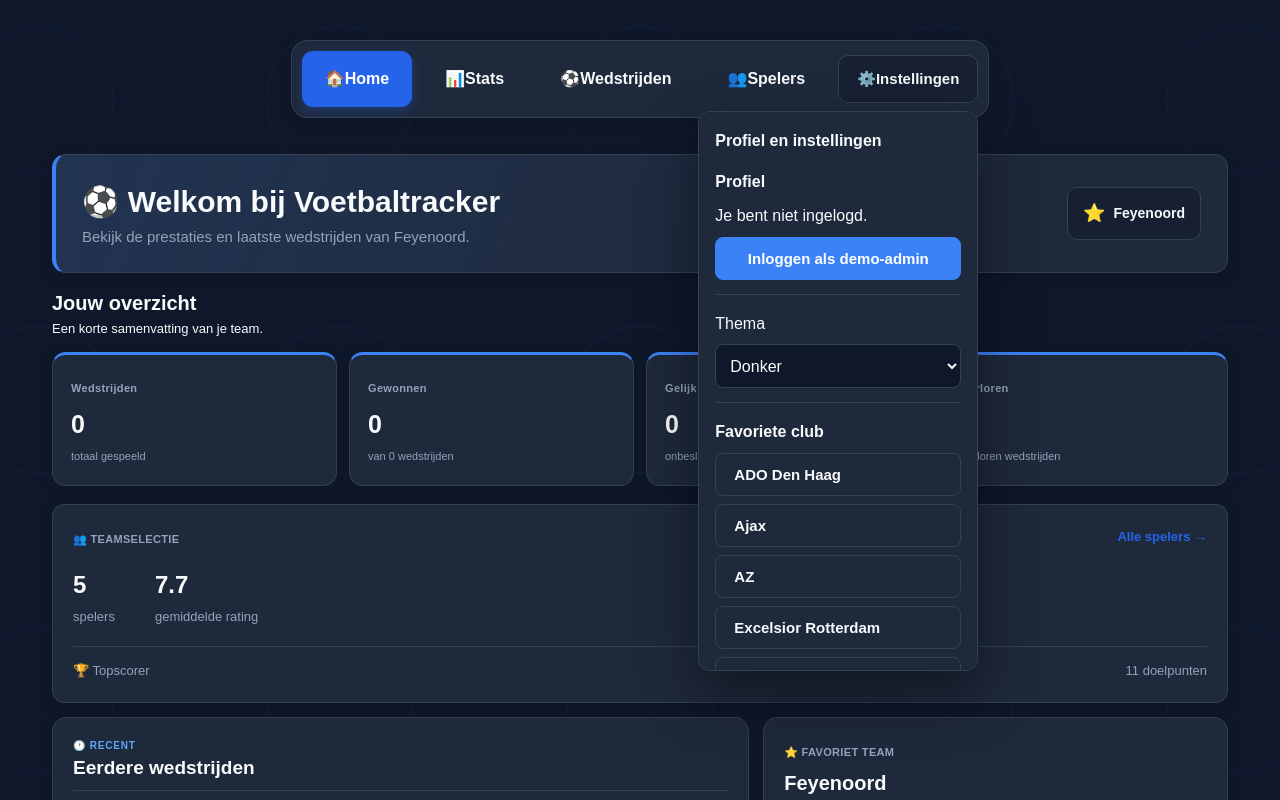
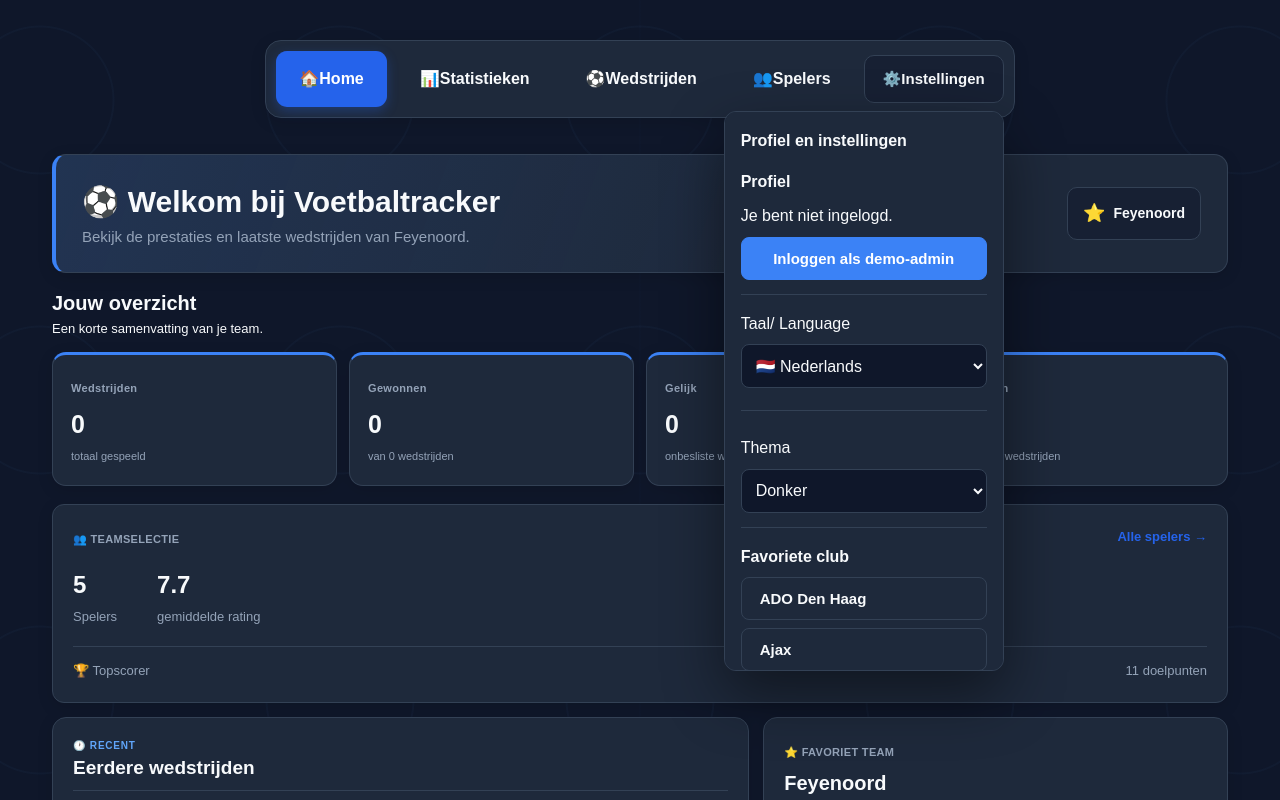
Before and after one commit to Ryan050409/simpel-design, a React (Vite) app: page / in a window 1280 px wide. Both pictures are taken after a click on the button "Profiel en instellingen". Shown: the top 800 px of the page. Built offline with nearby package versions, Linux system fonts and the light colour scheme.

Commit message:
bezig met vertaling toevoegen, homepage af

```diff
--- a/src/App.tsx
+++ b/src/App.tsx
@@ -17,7 +17,7 @@ import HomePage from "./HomePage";
 import HelpPage from "./HelpPage";
 import AdminPage from "./AdminPage";
 import { DEMO_USER } from "./demoUser";
-
+import { translations, type Language } from "./translations.ts";
 import type { Player, Match, Team } from "./types.ts";
 
 /*
@@ -186,6 +186,10 @@ function AppContent() {
   });
 
   const [showProfileMenu, setShowProfileMenu] = useState(false);
+  const [language, setLanguage] = useState<Language>(() => {
+    const savedLanguage = localStorage.getItem("language");
+    return savedLanguage === "en" ? "en" : "nl";
+  });
 
   const [isLoggedIn, setIsLoggedIn] = useState(() => {
     return localStorage.getItem("demoLoggedIn") === "true";
@@ -266,6 +270,10 @@ function AppContent() {
   }, [theme]);
 
   useEffect(() => {
+    localStorage.setItem("language", language);
+  }, [language]);
+
+  useEffect(() => {
     localStorage.setItem("demoLoggedIn", String(isLoggedIn));
   }, [isLoggedIn]);
 
@@ -303,6 +311,7 @@ function AppContent() {
   }, [isLoggedIn, location.pathname]);
 
   const isAdmin = isLoggedIn && DEMO_USER.role === "admin";
+  const t = translations[language];
 
   return (
     <div className={`app ${theme}`}>
@@ -318,21 +327,21 @@ function AppContent() {
           <span className="mobile-nav-icon" aria-hidden="true">
             📊
           </span>
-          <span className="mobile-nav-label">Stats</span>
+          <span className="mobile-nav-label">{t.stats}</span>
         </NavLink>
 
         <NavLink to="/wedstrijden" aria-label="Wedstrijden">
           <span className="mobile-nav-icon" aria-hidden="true">
             ⚽
           </span>
-          <span className="mobile-nav-label">Wedstrijden</span>
+          <span className="mobile-nav-label">{t.matches}</span>
         </NavLink>
 
         <NavLink to="/spelers" aria-label="Spelers">
           <span className="mobile-nav-icon" aria-hidden="true">
             👥
           </span>
-          <span className="mobile-nav-label">Spelers</span>
+          <span className="mobile-nav-label">{t.players}</span>
         </NavLink>
 
         {isAdmin && (
@@ -340,7 +349,7 @@ function AppContent() {
             <span className="mobile-nav-icon" aria-hidden="true">
               🛡️
             </span>
-            <span className="mobile-nav-label">Admin</span>
+            <span className="mobile-nav-label">{t.admin}</span>
           </NavLink>
         )}
 
@@ -356,12 +365,12 @@ function AppContent() {
             <span className="mobile-nav-icon" aria-hidden="true">
               ⚙️
             </span>
-            <span className="mobile-nav-label">Instellingen</span>
+            <span className="mobile-nav-label">{t.settings}</span>
           </button>
 
           {showProfileMenu && (
             <div className="profile-menu-dropdown">
-              <h3>Profiel en instellingen</h3>
+              <h3>{t.profileSettings}</h3>
 
               <div className="profile-menu-section">
                 <strong>Profiel</strong>
@@ -397,9 +406,21 @@ function AppContent() {
                   </>
                 )}
               </div>
+              <div className="profile-menu-section">
+                <label htmlFor="profile-language">Taal/ Language</label>
 
-              <div className="profile-menu-section">
-                <label htmlFor="profile-theme">Thema</label>
+                <select
+                  id="profile-language"
+                  value={language}
+                  onChange={(event) =>
+                    setLanguage(event.target.value as "nl" | "en")
+                  }
+                >
+                  <option value="nl">🇳🇱 Nederlands</option>
+                  <option value="en">🇬🇧 English</option>
+                </select>
+                <div className="profile-menu-section"></div>
+                <label htmlFor="profile-theme">{t.theme}</label>
 
                 <select
                   id="profile-theme"
@@ -408,13 +429,13 @@ function AppContent() {
                     setTheme(event.target.value as "dark" | "light")
                   }
                 >
-                  <option value="dark">Donker</option>
-                  <option value="light">Licht</option>
+                  <option value="dark">{t.dark}</option>
+                  <option value="light">{t.light}</option>
                 </select>
               </div>
 
               <div className="profile-menu-section">
-                <strong>Favoriete club</strong>
+                <strong>{t.favoriteClub}</strong>
 
                 {teams.map((club) => (
                   <button
@@ -434,15 +455,12 @@ function AppContent() {
               </div>
 
               <NavLink to="/help" onClick={() => setShowProfileMenu(false)}>
-                ❓ Hulp & veelgestelde vragen
+                {t.help}
               </NavLink>
 
               {isAdmin && (
-                <NavLink
-                  to="/admin"
-                  onClick={() => setShowProfileMenu(false)}
-                >
-                  Adminpagina
+                <NavLink to="/admin" onClick={() => setShowProfileMenu(false)}>
+                  {t.admin}
                 </NavLink>
               )}
             </div>
@@ -454,18 +472,19 @@ function AppContent() {
         <Route
           path="/"
           element={
-            <HomePage matches={matches} playerList={playerList} team={team} />
+            <HomePage
+              matches={matches}
+              playerList={playerList}
+              team={team}
+              language={language}
+            />
           }
         />
 
         <Route
           path="/dashboard"
           element={
-            <Dashboard
-              matches={matches}
-              playerList={playerList}
-              team={team}
-            />
+            <Dashboard matches={matches} playerList={playerList} team={team} />
           }
         />
 
@@ -502,10 +521,7 @@ function AppContent() {
           }
         />
 
-        <Route
-          path="/help"
-          element={<HelpPage isAdmin={isAdmin} />}
-        />
+        <Route path="/help" element={<HelpPage isAdmin={isAdmin} />} />
       </Routes>
     </div>
   );
--- a/src/HomePage.tsx
+++ b/src/HomePage.tsx
@@ -1,13 +1,22 @@
 import { Link } from "react-router-dom";
 import type { Match, Player } from "./types.ts";
+import { translations } from "./translations.ts";
 
 type HomePageProps = {
   matches: Match[];
   playerList: Player[];
   team: string;
+  language: "nl" | "en";
 };
 
-function HomePage({ matches, playerList, team }: HomePageProps) {
+function HomePage({
+  matches,
+  playerList,
+  team,
+  language,
+}: HomePageProps) {
+  const t = translations[language];
+
   const teamMatches = matches.filter(
     (match) => match.home === team || match.away === team,
   );
@@ -18,16 +27,17 @@ function HomePage({ matches, playerList, team }: HomePageProps) {
 
   const latestMatch = recentMatches[0];
   const previousMatches = recentMatches.slice(1);
+
   const latestMatchResult = latestMatch
     ? latestMatch.homeGoals === latestMatch.awayGoals
-      ? "Gelijkspel"
+      ? t.draw
       : (
             latestMatch.home === team
               ? latestMatch.homeGoals > latestMatch.awayGoals
               : latestMatch.awayGoals > latestMatch.homeGoals
           )
-        ? "Gewonnen"
-        : "Verloren"
+        ? t.won
+        : t.lost
     : null;
   const wins = teamMatches.filter((match) => {
     const teamGoals = match.home === team ? match.homeGoals : match.awayGoals;
@@ -59,8 +69,10 @@ function HomePage({ matches, playerList, team }: HomePageProps) {
     <div className="home-page">
       <div className="home-page-header">
         <div>
-          <h1>⚽ Welkom bij Voetbaltracker</h1>
-          <p>Bekijk de prestaties en laatste wedstrijden van {team}.</p>
+          <h1>⚽ {t.welcome}</h1>
+          <p>
+            {t.teamDescription} {team}.
+          </p>
         </div>
 
         <div className="home-page-team-badge">
@@ -75,15 +87,20 @@ function HomePage({ matches, playerList, team }: HomePageProps) {
           aria-labelledby="home-featured-match-title"
         >
           <div className="home-page-featured-match-heading">
-            <span className="home-page-panel-label">⚽ LAATSTE UITSLAG</span>
-            <Link to="/wedstrijden">Alle wedstrijden →</Link>
+            <span className="home-page-panel-label">
+              ⚽ {t.latestResult}
+            </span>
+            <Link to="/wedstrijden">{t.allMatches} →</Link>
           </div>
 
-          <h2 id="home-featured-match-title">Laatste wedstrijd van {team}</h2>
+          <h2 id="home-featured-match-title">
+            {t.latestMatch} {team}
+          </h2>
+
           {latestMatchResult && (
             <span
               className="home-page-match-status"
-              aria-label={`Resultaat voor ${team}: ${latestMatchResult}`}
+              aria-label={`${t.latestResult} ${team}: ${latestMatchResult}`}
             >
               {latestMatchResult}
             </span>
@@ -102,14 +119,20 @@ function HomePage({ matches, playerList, team }: HomePageProps) {
             >
               {latestMatch.home}
             </strong>
+
             <div
               className="home-page-featured-score"
-              aria-label={`Uitslag ${latestMatch.homeGoals} tegen ${latestMatch.awayGoals}`}
+              aria-label={
+                language === "nl"
+                  ? `Uitslag ${latestMatch.homeGoals} tegen ${latestMatch.awayGoals}`
+                  : `Score ${latestMatch.homeGoals} to ${latestMatch.awayGoals}`
+              }
             >
               <span>{latestMatch.homeGoals}</span>
               <span aria-hidden="true">–</span>
               <span>{latestMatch.awayGoals}</span>
             </div>
+
             <strong
               className={[
                 latestMatch.away === team ? "featured-team-favorite" : "",
@@ -121,79 +144,87 @@ function HomePage({ matches, playerList, team }: HomePageProps) {
                 .join(" ")}
             >
               {latestMatch.away}
-            </strong>{" "}
+            </strong>
           </div>
 
           <p className="home-page-featured-match-date">
-            Gespeeld op {latestMatch.date}
+            {t.playedOn} {latestMatch.date}
           </p>
         </section>
       )}
 
       <div className="home-page-section-title">
         <div>
-          <h2>Jouw overzicht</h2>
-          <p>Een korte samenvatting van je team.</p>
+          <h2>{t.overview}</h2>
+          <p>{t.teamSummary}</p>
         </div>
       </div>
 
       <div className="home-page-stats">
         <div className="home-page-stat">
-          <span>Wedstrijden</span>
+          <span>{t.matches}</span>
           <strong>{teamMatches.length}</strong>
-          <small>totaal gespeeld</small>
+          <small>{t.totalMatches}</small>
         </div>
 
         <div className="home-page-stat">
-          <span>Gewonnen</span>
+          <span>{t.won}</span>
           <strong>{wins}</strong>
-          <small>van {teamMatches.length} wedstrijden</small>
+          <small>
+            {t.ofMatches} {teamMatches.length} {t.matches.toLowerCase()}
+          </small>
         </div>
 
         <div className="home-page-stat">
-          <span>Gelijk</span>
+          <span>{t.draw}</span>
           <strong>{draws}</strong>
-          <small>onbesliste wedstrijden</small>
+          <small>{t.undecidedMatches}</small>
         </div>
 
         <div className="home-page-stat">
-          <span>Verloren</span>
+          <span>{t.lost}</span>
           <strong>{losses}</strong>
-          <small>verloren wedstrijden</small>
+          <small>{t.lostMatches}</small>
         </div>
       </div>
 
       <div className="home-page-player-summary">
         <div className="home-page-player-summary-header">
           <div>
-            <span className="home-page-panel-label">👥 TEAMSELECTIE</span>
+            <span className="home-page-panel-label">
+              👥 {t.teamSelection}
+            </span>
           </div>
 
-          <Link to="/spelers">Alle spelers →</Link>
+          <Link to="/spelers">{t.allPlayers} →</Link>
         </div>
 
         <div className="home-page-player-summary-stats">
           <div>
             <strong>{teamPlayers.length}</strong>
-            <span>{teamPlayers.length === 1 ? "speler" : "spelers"}</span>
+            <span>
+              {teamPlayers.length === 1 ? t.player : t.players}
+            </span>
           </div>
 
           <div>
             <strong>{averageRating ?? "-"}</strong>
-            <span>gemiddelde rating</span>
+            <span>{t.averageRating}</span>
           </div>
         </div>
 
         {topScorer && (
           <div className="home-page-player-summary-topscorer">
-            <span>🏆 Topscorer</span>
+            <span>🏆 {t.topScorer}</span>
 
             <div>
               <strong>
                 {topScorer.firstname} {topScorer.lastname}
               </strong>
 
-              <span>{topScorer.goals} doelpunten</span>
+              <span>
+                {topScorer.goals} {t.goals}
+              </span>
             </div>
           </div>
         )}
@@ -203,8 +234,10 @@ function HomePage({ matches, playerList, team }: HomePageProps) {
         <div className="home-page-panel">
           <div className="home-page-panel-heading">
             <div>
-              <span className="home-page-panel-label">🕐 RECENT</span>
-              <h2>Eerdere wedstrijden</h2>
+              <span className="home-page-panel-label">
+                🕐 {t.recent}
+              </span>
+              <h2>{t.previousMatches}</h2>
             </div>
           </div>
 
@@ -229,10 +262,10 @@ function HomePage({ matches, playerList, team }: HomePageProps) {
 
                 const resultLabel =
                   result === "W"
-                    ? "Gewonnen"
+                    ? t.won
                     : result === "G"
-                      ? "Gelijkspel"
-                      : "Verloren";
+                      ? t.draw
+                      : t.lost;
 
                 return (
                   <div className="home-page-match" key={match.id}>
@@ -265,27 +298,31 @@ function HomePage({ matches, playerList, team }: HomePageProps) {
               <span aria-hidden="true">⚽</span>
               <p>
                 {latestMatch
-                  ? "Er zijn nog geen eerdere wedstrijden."
-                  : "Nog geen wedstrijden toegevoegd."}
+                  ? t.noPreviousMatches
+                  : t.noMatches}
               </p>
-              <Link to="/wedstrijden">Bekijk wedstrijden →</Link>
+              <Link to="/wedstrijden">{t.viewMatches} →</Link>
             </div>
           )}
         </div>
 
         <div className="home-page-side-column">
           <div className="home-page-panel home-page-team-panel">
-            <span className="home-page-panel-label">⭐ FAVORIET TEAM</span>
+            <span className="home-page-panel-label">
+              ⭐ {t.favoriteTeam}
+            </span>
             <h2>{team}</h2>
             <p>
               {teamMatches.length === 0
-                ? "Voeg je eerste wedstrijd toe om hier meer teaminformatie te zien."
-                : `${wins} gewonnen · ${draws} gelijk · ${losses} verloren`}
+                ? t.addFirstMatch
+                : `${wins} ${t.wonShort} · ${draws} ${t.drawShort} · ${losses} ${t.lostShort}`}
             </p>
           </div>
 
           <div className="home-page-panel home-page-top-player">
-            <span className="home-page-panel-label">🏆 TOPSCORER</span>
+            <span className="home-page-panel-label">
+              🏆 {t.topScorerLabel}
+            </span>
 
             {topScorer ? (
               <>
@@ -295,13 +332,13 @@ function HomePage({ matches, playerList, team }: HomePageProps) {
 
                 <div className="home-page-top-player-stats">
                   <strong>{topScorer.goals}</strong>
-                  <span>doelpunten</span>
+                  <span>{t.goals}</span>
                 </div>
               </>
             ) : (
               <div className="home-page-empty-small">
-                <p>Nog geen spelers toegevoegd.</p>
-                <Link to="/spelers">Eerste speler toevoegen →</Link>
+                <p>{t.noPlayers}</p>
+                <Link to="/spelers">{t.addFirstPlayer} →</Link>
               </div>
             )}
           </div>
--- /dev/null
+++ b/src/translations.ts
@@ -0,0 +1,118 @@
+
+export type Language = "nl" | "en";
+
+export const translations = {
+  nl: {
+    home: "Home",
+    stats: "Statistieken",
+    matches: "Wedstrijden",
+    players: "Spelers",
+    admin: "Admin",
+    settings: "Instellingen",
+    profileSettings: "Profiel en instellingen",
+    profile: "Profiel",
+    role: "Rol",
+    logout: "Uitloggen",
+    notLoggedIn: "Je bent niet ingelogd.",
+    demoLogin: "Inloggen als demo-admin",
+    theme: "Thema",
+    dark: "Donker",
+    light: "Licht",
+    favoriteClub: "Favoriete club",
+    help: "Hulp & veelgestelde vragen",
+    language: "Taal",
+
+    welcome: "Welkom bij Voetbaltracker",
+    teamDescription: "Bekijk de prestaties en laatste wedstrijden van",
+    latestResult: "LAATSTE UITSLAG",
+    allMatches: "Alle wedstrijden",
+    latestMatch: "Laatste wedstrijd van",
+    playedOn: "Gespeeld op",
+    overview: "Jouw overzicht",
+    teamSummary: "Een korte samenvatting van je team.",
+    totalMatches: "totaal gespeeld",
+    won: "Gewonnen",
+    ofMatches: "van",
+    draw: "Gelijk",
+    undecidedMatches: "onbesliste wedstrijden",
+    lost: "Verloren",
+    lostMatches: "verloren wedstrijden",
+    teamSelection: "TEAMSELECTIE",
+    allPlayers: "Alle spelers",
+    player: "speler",
+    averageRating: "gemiddelde rating",
+    topScorer: "Topscorer",
+    goals: "doelpunten",
+    recent: "RECENT",
+    previousMatches: "Eerdere wedstrijden",
+    noPreviousMatches: "Er zijn nog geen eerdere wedstrijden.",
+    noMatches: "Nog geen wedstrijden toegevoegd.",
+    viewMatches: "Bekijk wedstrijden",
+    favoriteTeam: "FAVORIET TEAM",
+    addFirstMatch: "Voeg je eerste wedstrijd toe om hier meer teaminformatie te zien.",
+    wonShort: "gewonnen",
+    drawShort: "gelijk",
+    lostShort: "verloren",
+    topScorerLabel: "TOPSCORER",
+    noPlayers: "Nog geen spelers toegevoegd.",
+    addFirstPlayer: "Eerste speler toevoegen",
+
+  },
+
+  en: {
+    home: "Home",
+    stats: "Statistics",
+    matches: "Matches",
+    players: "Players",
+    admin: "Admin",
+    settings: "Settings",
+    profileSettings: "Profile and settings",
+    profile: "Profile",
+    role: "Role",
+    logout: "Log out",
+    notLoggedIn: "You are not logged in.",
+    demoLogin: "Log in as demo admin",
+    theme: "Theme",
+    dark: "Dark",
+    light: "Light",
+    favoriteClub: "Favorite club",
+    help: "Help & frequently asked questions",
+    language: "Language",
+
+    welcome: "Welcome to Football Tracker",
+    teamDescription: "View the performance and latest matches of",
+    latestResult: "LATEST RESULT",
+    allMatches: "All matches",
+    latestMatch: "Latest match for",
+    playedOn: "Played on",
+    overview: "Your overview",
+    teamSummary: "A quick summary of your team.",
+    totalMatches: "played in total",
+    won: "Won",
+    ofMatches: "of",
+    draw: "Drawn",
+    undecidedMatches: "drawn matches",
+    lost: "Lost",
+    lostMatches: "lost matches",
+    teamSelection: "SQUAD",
+    allPlayers: "All players",
+    player: "player",
+    averageRating: "average rating",
+    topScorer: "Top scorer",
+    goals: "goals",
+    recent: "RECENT",
+    previousMatches: "Previous matches",
+    noPreviousMatches: "There are no previous matches yet.",
+    noMatches: "No matches have been added yet.",
+    viewMatches: "View matches",
+    favoriteTeam: "FAVORITE TEAM",
+    addFirstMatch: "Add your first match to see more team information here.",
+    wonShort: "won",
+    drawShort: "drawn",
+    lostShort: "lost",
+    topScorerLabel: "TOP SCORER",
+    noPlayers: "No players have been added yet.",
+    addFirstPlayer: "Add first player",
+
+  },
+} as const;
```
